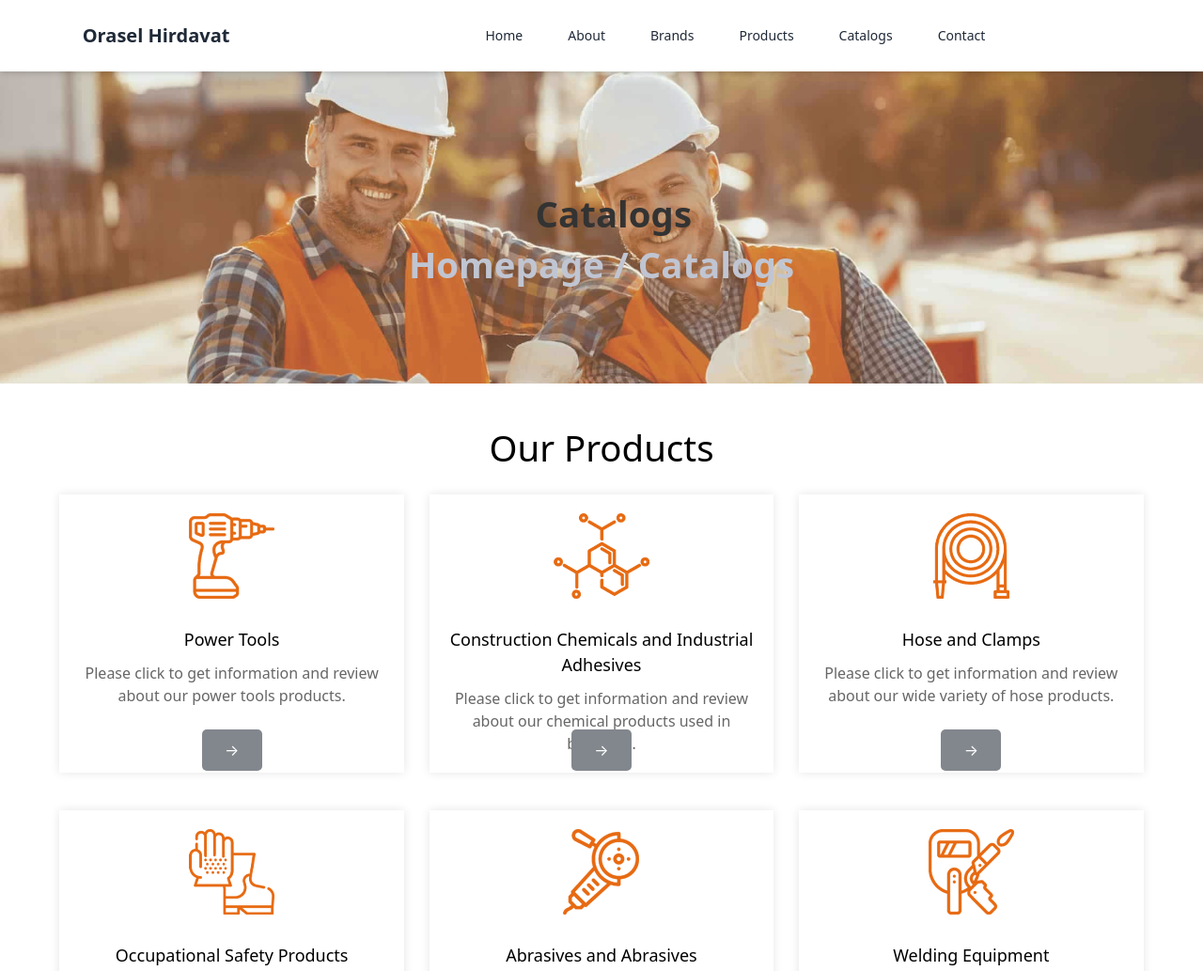
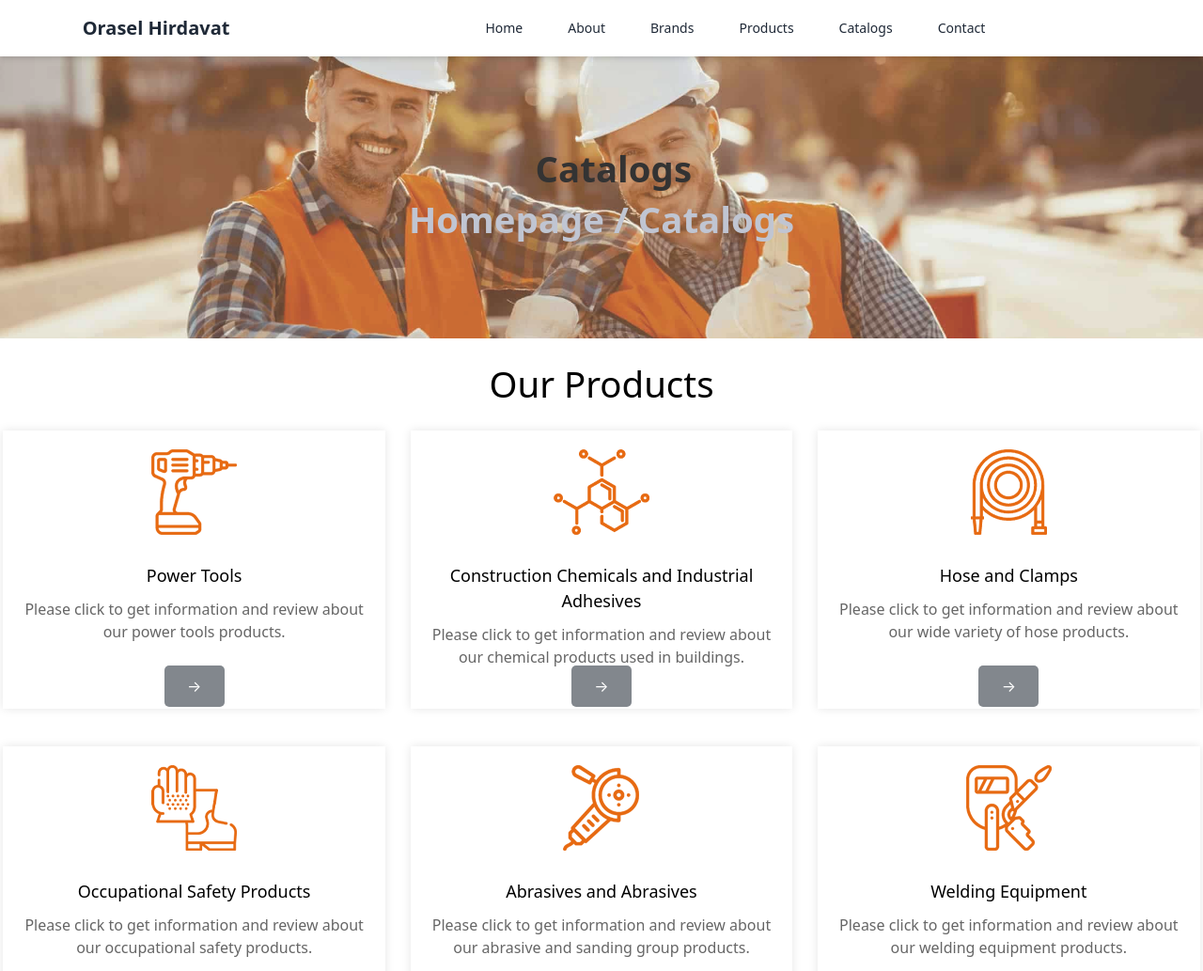
Before and after one commit to Meti27/OraselHirdavat, a plain HTML site: page products.html in a window 1280 px wide. Shown: the top 1033 px of the page at 94% size. Drawn offline with nearby package versions, Linux system fonts and the light colour scheme.

Commit message:
updated nav on every page

```diff
--- a/brands.css
+++ b/brands.css
@@ -1,3 +1,4 @@
+
 .door {
     position: absolute;
     width: 50%;
@@ -122,7 +123,7 @@
     display: flex;
     justify-content: space-evenly;
     flex-direction: row;
-    margin-top: 2vh;
+    margin-top: 0vh;
   }
   .pdf{
     border: #000 solid;
--- a/catalogs.css
+++ b/catalogs.css
@@ -82,7 +82,6 @@ body.animated {
   display: flex;
   justify-content: space-evenly;
   flex-direction: row;
-  margin-top: 2vh;
 }
 .contactfix{
   margin-top: 2vh;
--- a/products.css
+++ b/products.css
@@ -72,9 +72,7 @@ a {
     box-sizing: border-box;
 }
 .container {
-    max-width: 1200px;
     margin: 0 auto;
-    padding: 20px;
 }
 .heading {
     text-align: center;
--- a/products.html
+++ b/products.html
@@ -18,11 +18,6 @@
         <div class="door door-right"></div>
     </div>
     <!-- Navigation Bar -->
-    <div id="desk-nav-1"class="md:hidden flex items-center">
-        <button class="mobile-menu-button">
-            <svg class="w-6 h-6" fill="none" stroke="currentColor" viewBox="0 0 24 24" xmlns="http://www.w3.org/2000/svg"><path stroke-linecap="round" stroke-linejoin="round" stroke-width="2" d="M4 6h16M4 12h16m-7 6h7"></path></svg>
-        </button>
-    </div>
     <nav id="desk-nav" class="bg-white shadow-lg">
         <div class="max-w-6xl mx-auto px-4">
             <div class="flex justify-between">
@@ -53,20 +48,7 @@
                             </nav>
                         </div>
                         <!-- Mobile menu button -->
-                        <div class="md:hidden flex items-center">
-                            <button class="outline-none mobile-menu-button">
-                                <svg class=" w-6 h-6 text-gray-500 hover:text-blue-500 "
-                                     x-show="!showMenu"
-                                     fill="none"
-                                     stroke-linecap="round"
-                                     stroke-linejoin="round"
-                                     stroke-width="2"
-                                     viewBox="0 0 24 24"
-                                     stroke="currentColor">
-                                    <path d="M4 6h16M4 12h16m-7 6h7"></path>
-                                </svg>
-                            </button>
-                        </div>
+
                     </div>
                 </div>
             </div>
```
Also changed, not shown: brands.html (+3 -3 lines).
